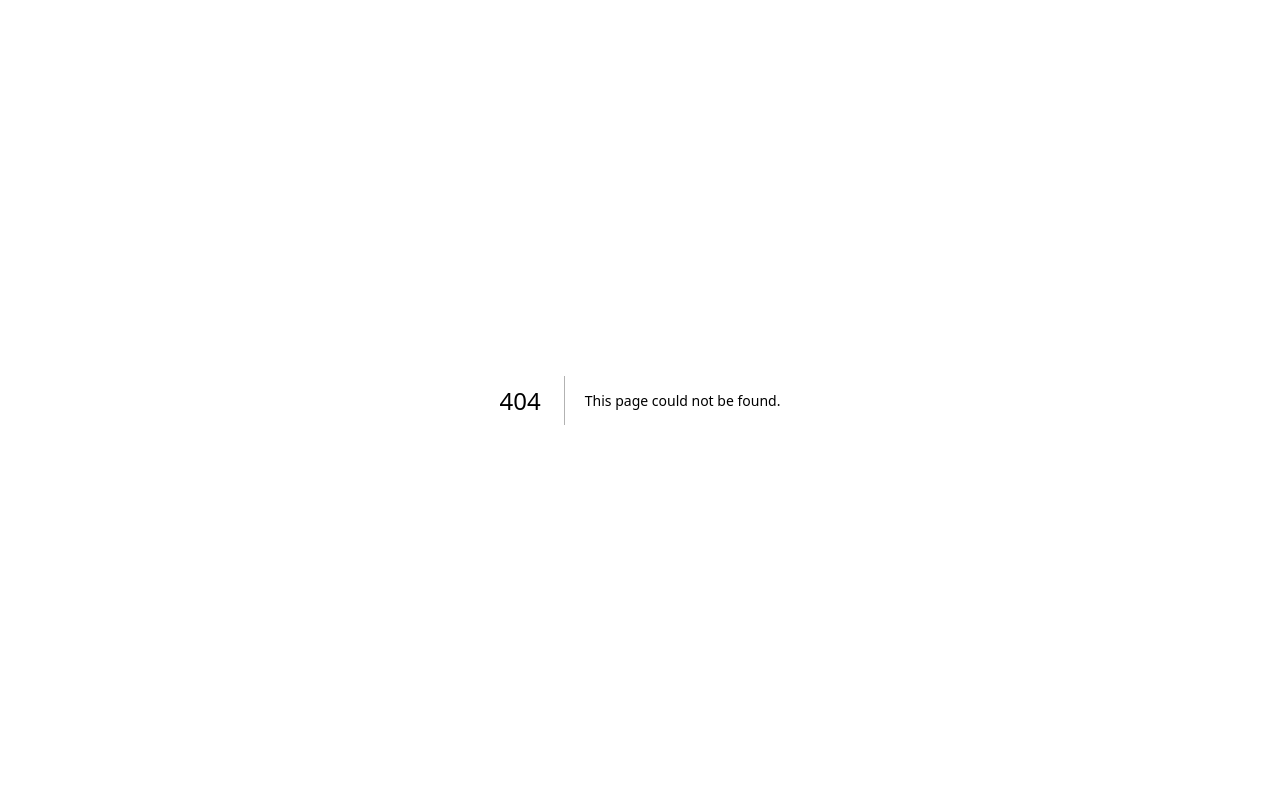
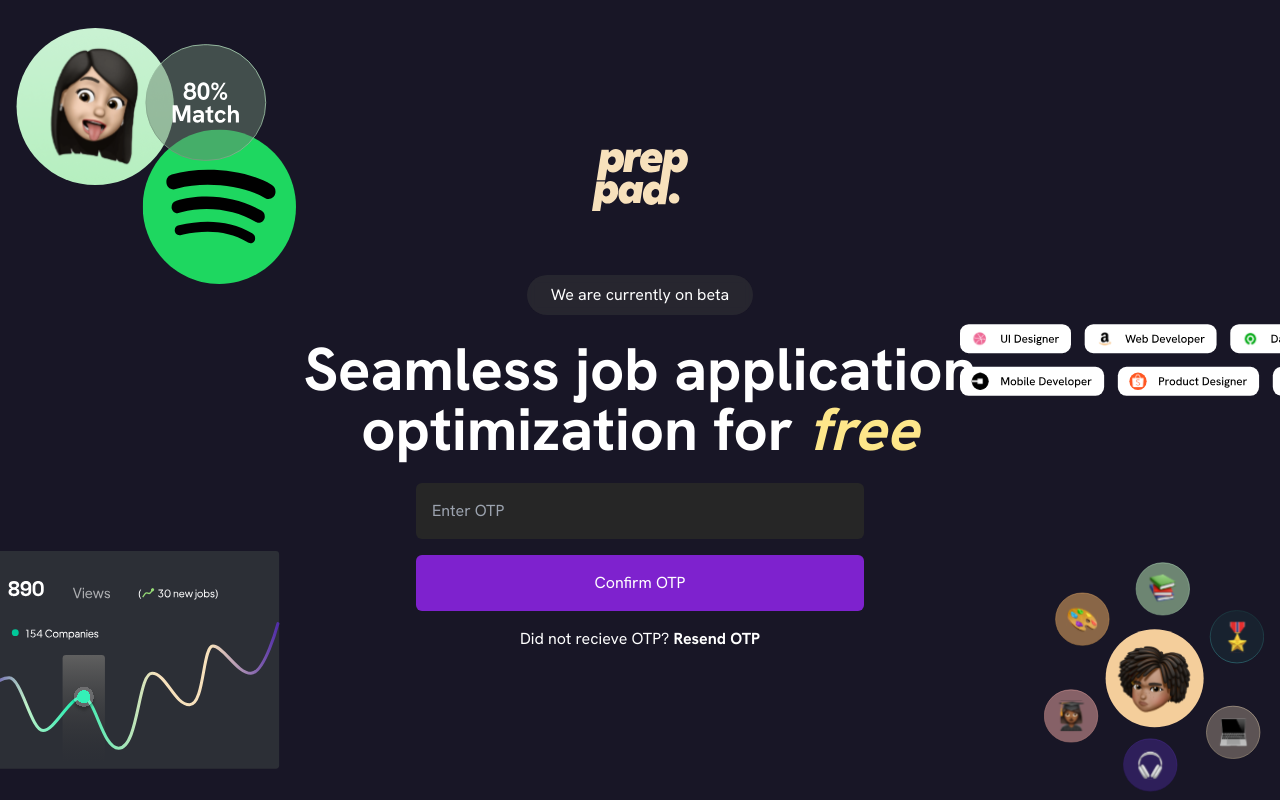
Before and after one commit to sdlcgrp5/prepPad, a Next.js app in the folder frontend/prepad/: page /otp in a window 1280 px wide. Before the commit this address had no page. Built offline with nearby package versions, Linux system fonts and the light colour scheme.

Commit message:
add otp page

```diff
--- /dev/null
+++ b/frontend/prepad/src/app/otp/page.tsx
@@ -0,0 +1,109 @@
+import Image from "next/image";
+
+
+export default function Home() {
+
+  return (
+<main className="flex min-h-screen flex-col items-center justify-center relative overflow-hidden px-4 py-8">
+
+   {/* Logo */}
+   <div className="mb-16 z-10">
+        <Image
+          src="/prepadlight.svg"
+          alt="PrepPad Logo"
+          width={96}
+          height={43}
+          priority
+          className="animate-fadeIn"
+        />
+      </div>
+
+
+
+      <div className="absolute top-4 left-4 z-0 w-[120px] md:w-[280px] pointer-events-none">
+         <div className="relative w-full aspect-square">
+            <Image
+               src="/jobmatch.svg"
+               alt="jobmatch"
+               fill
+               sizes="(max-width: 768px) 120px, 280px"
+               className="object-contain"
+            />
+         </div>
+      </div>
+
+      <div className="absolute bottom-0 left-0 z-0 w-[120px] md:w-[280px] pointer-events-none">
+         <div className="relative w-full aspect-square">
+            <Image
+               src="/dashb.svg"
+               alt="dashboard"
+               fill
+               sizes="(max-width: 768px) 120px, 280px"
+               priority
+            />
+        </div>
+      </div>
+
+      <div className="absolute right-0 top-1/4 z-0 w-[120px] md:w-[320px] pointer-events-none">
+         <div className="relative w-full aspect-square">
+            <Image
+               src="/joblisting.svg"
+               alt="joblistiing"
+               fill
+               sizes="(max-width: 500px) 120px, 280px"
+               priority
+            />
+         </div>
+      </div>
+
+      <div className="absolute bottom-2 right-4 z-0">
+        <Image
+          src="/profile.svg"
+          alt="profile"
+          width={220}
+          height={220}
+          priority
+        />
+      </div>
+
+
+
+       {/* Beta banner */}
+       <div className="bg-neutral-700/40 text-white py-2 px-6 rounded-full mb-6 backdrop-blur-sm">
+        We are currently on beta
+      </div>
+
+      {/* Main heading */}
+      <h1 className="text-5xl md:text-6xl font-semibold text-center mb-6 max-w-3xl">
+        Seamless job application
+        <br /> optimization for <span className="text-amber-200 italic">free</span>
+      </h1>
+
+
+      {/* Form */}
+      <form
+        className="w-full max-w-md space-y-4 z-10"
+      >
+        <div>
+          <input
+            type="text"
+            placeholder="Enter OTP"
+            required
+            className="w-full p-4 bg-neutral-800 text-white rounded-md focus:outline-none focus:ring-2 focus:ring-purple-600"
+          />
+        </div>
+
+        <button
+          type="submit"
+
+          className="w-full bg-purple-700 hover:bg-purple-600 text-white py-4 px-6 rounded-md transition duration-300 flex justify-center items-center">
+           Confirm OTP
+        </button>
+
+        <p className="text-center text-white mt-4">
+          Did not recieve OTP? <a href="/signin" className="text-white font-semibold hover:text-amber-400 transition">Resend OTP</a>
+        </p>
+      </form>
+    </main>
+  );
+}
```
Also changed, not shown: 1 other file (tests, documents, lock files or other folders).
